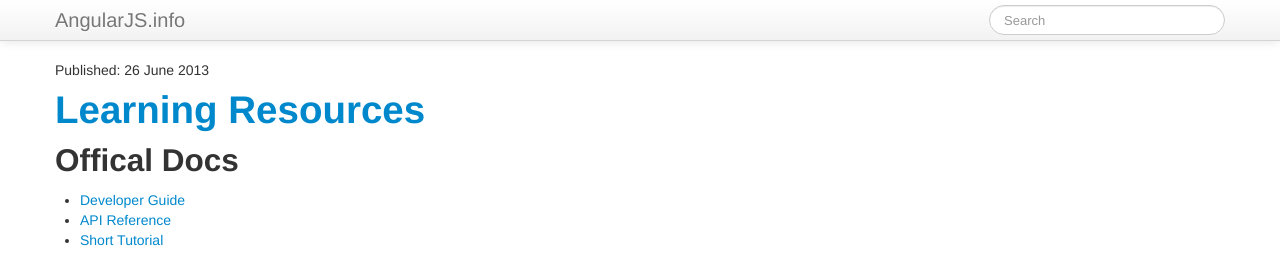
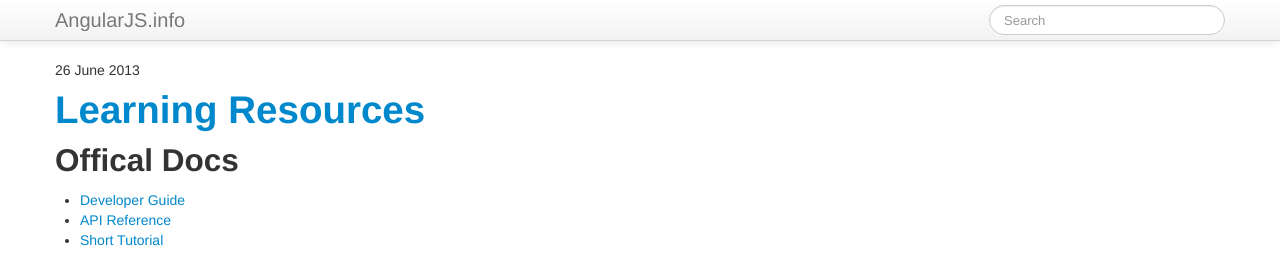
Before and after one commit to ng-learn-org/ng-learn-org.github.io, a Jekyll site: the page built from index.html, in a window 1280 px wide and 1060 px high. Shown: the top 254 px of the window. Built offline with Jekyll 4.4.1, drawn with Linux system fonts in a browser that asks for light colours; the list of posts is cut into pages by our own code.

Commit message:
changed layout

```diff
--- a/index.html
+++ b/index.html
@@ -6,9 +6,7 @@ title: Blog
 {% for post in paginator.posts %}
 
   <!-- Date -->
-  <div class="published">
-    Published: {{ post.date | date: "%d %B %Y" }}
-  </div>
+  <div class="published">{{ post.date | date: "%d %B %Y" }}</div>
 
   <!-- Title -->
   <h1>
```
